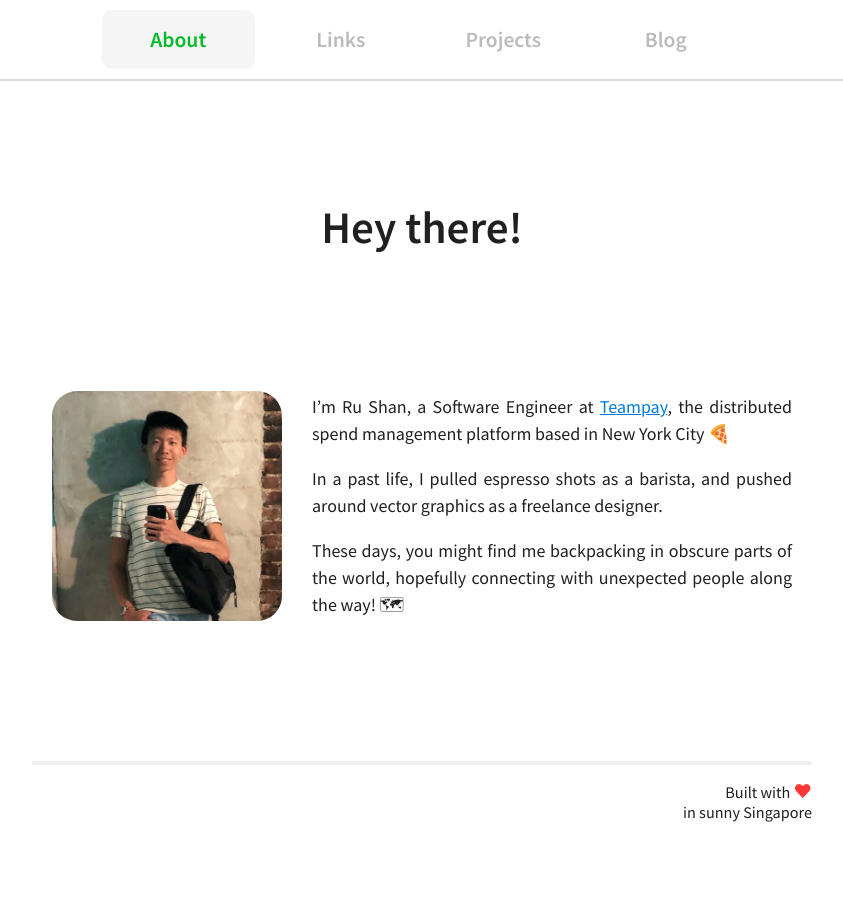
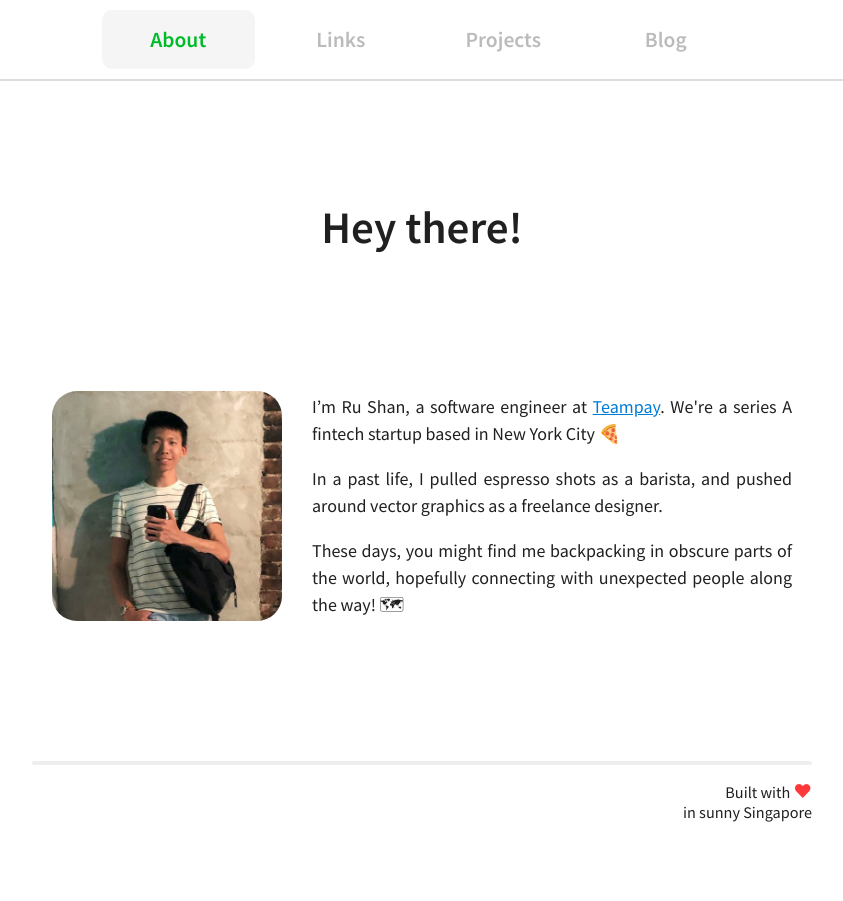
Before and after one commit to rskhor/website, a Jekyll site: the page built from index.html, in a window 1280 px wide. Shown: the whole page, without its empty margins (218-1061 px from the left). Built offline with Jekyll 4.4.1, drawn with Linux system fonts in a browser that asks for light colours.

Commit message:
Update About page copy

```diff
--- a/_sass/reusable-list.scss
+++ b/_sass/reusable-list.scss
@@ -16,6 +16,8 @@
   background-color: #EEEEEE;
 
   font-size: 0.9em;
+
+  transition: transform 0.05s ease-in;
 }
 
 .reusable-list-item-shadow {
--- a/index.html
+++ b/index.html
@@ -7,7 +7,7 @@ subtitle:
 <div class="about-centralizer">
   <img class="about-profile-picture" src="/assets/images/about-profile-picture.jpg" alt="Profile picture of Ru Shan"/>
   <div class="about-text-positioner">
-    <p>I’m Ru Shan, a Software Engineer at <a href="https://teampay.co" class="about-link-teampay">Teampay</a>, the distributed spend management platform based in New York City 🍕</p>
+    <p>I’m Ru Shan, a software engineer at <a href="https://teampay.co" class="about-link-teampay">Teampay</a>. We're a series A fintech startup based in New York City 🍕</p>
     <p>In a past life, I pulled espresso shots as a barista, and pushed around vector graphics as a freelance designer.</p>
     <p>These days, you might find me backpacking in obscure parts of the world, hopefully connecting with unexpected people along the way! 🗺</p>
   </div>
```
